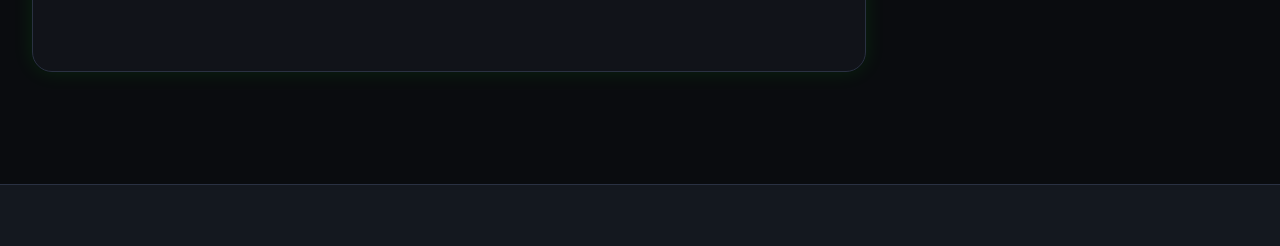
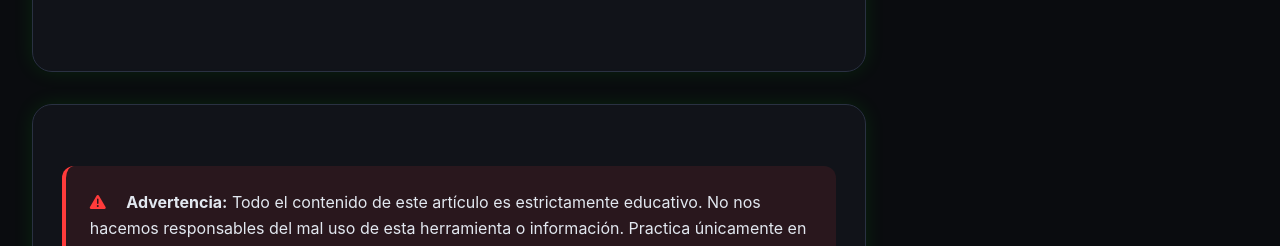
Before and after one commit to R3LI4NT/r3li4nt.github.io, a plain HTML site: page articulos/categoria/Hacking/SessionTokenURL.html in a window 1280 px wide. Shown: the part 8908-9154 px from the top of the page. Drawn offline with Linux system fonts and the light colour scheme.

Commit message:
Update SessionTokenURL.html

```diff
--- a/articulos/categoria/Hacking/SessionTokenURL.html
+++ b/articulos/categoria/Hacking/SessionTokenURL.html
@@ -1,3 +1,4 @@
+
 <!DOCTYPE html>
 <html lang="es">
 <head>
@@ -595,6 +596,14 @@
 </ul>
 <p></br></p>
                     </section>
+                    <section class="content-card" id="responsabilidad-final">
+                        <div class="warning-box">
+                            <i class="fas fa-triangle-exclamation" style="color: var(--accent-red); margin-right: 1rem;"></i>
+                            <strong>Advertencia:</strong> Todo el contenido de este artículo es estrictamente educativo.
+                            No nos hacemos responsables del mal uso de esta herramienta o información. Practica únicamente
+                            en entornos controlados y con autorización.
+                        </div>
+                    </section>
                 </article>
             </main>
 
```
